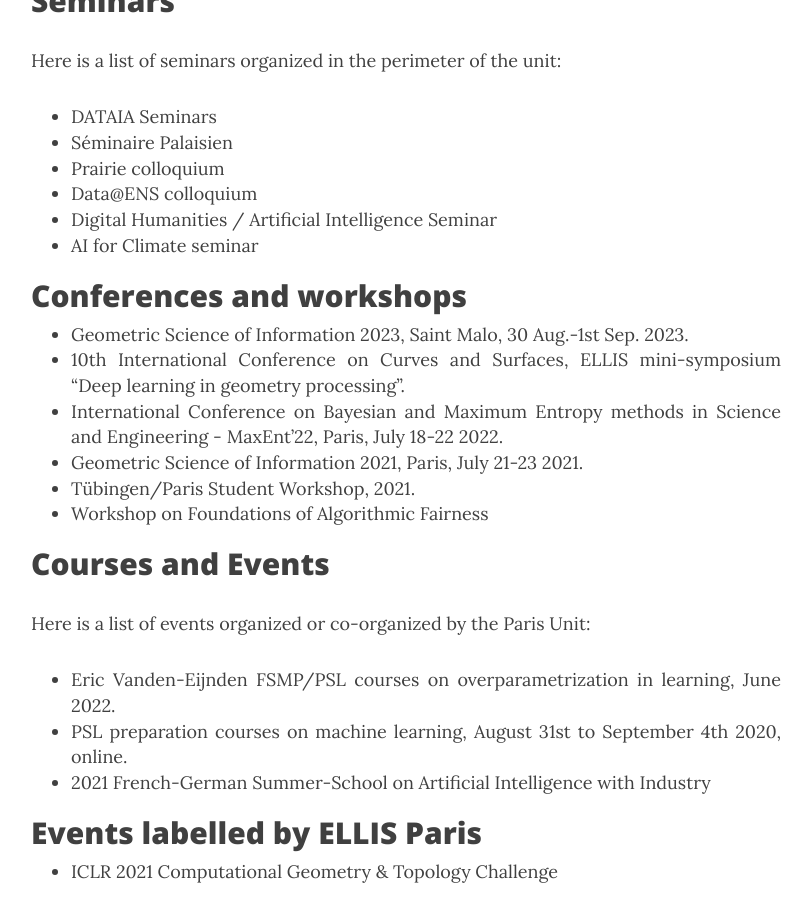
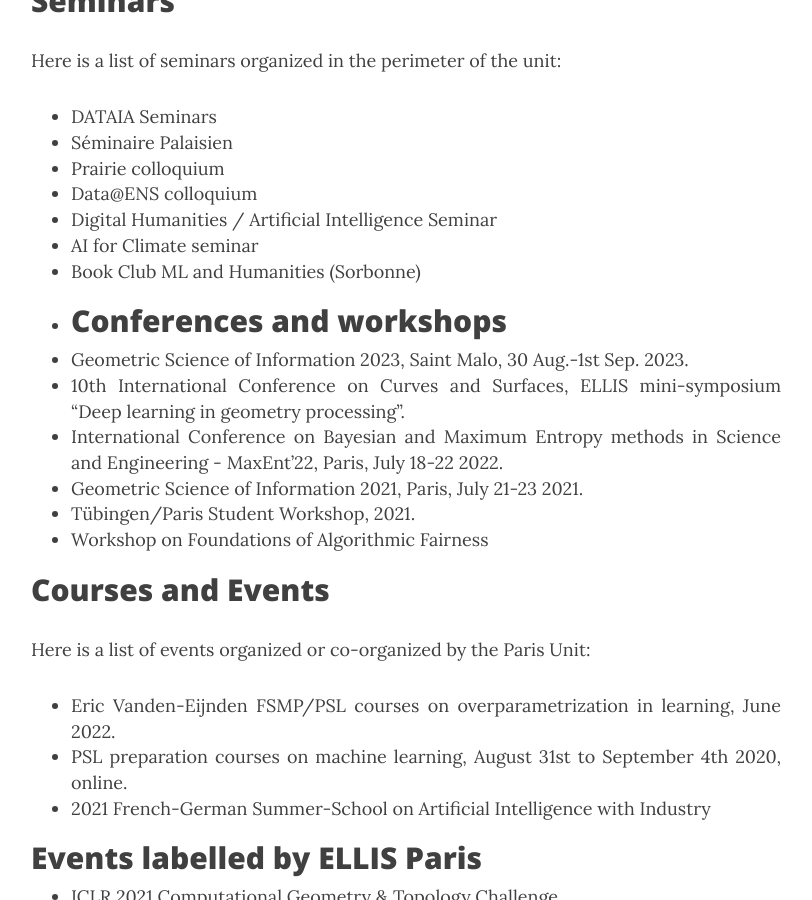
Before and after one commit to ellis-paris/ellis-paris.github.io, a Jekyll site: the page built from events.md, in a window 1280 px wide and 900 px high, scrolled down 402 px. Shown: the whole window, without its empty margins (234-1046 px from the left). Built offline with Jekyll 4.4.1, drawn with Linux system fonts in a browser that asks for light colours; nearby versions of some CDN libraries.

Commit message:
Update events.md

```diff
--- a/events.md
+++ b/events.md
@@ -15,7 +15,8 @@ Here is a list of seminars organized in the perimeter of the unit:
 - [Data@ENS colloquium](https://data-ens.github.io/seminar/)
 - [Digital Humanities / Artificial Intelligence Seminar](https://dhai-seminar.github.io/)
 - [AI for Climate seminar](https://ai4climate.lip6.fr/list-of-the-seminars/)
-
+- [Book Club ML and Humanities (Sorbonne)](https://scai.sorbonne-universite.fr/public/events/view/b608465149c6416cb584/1)
+-
 Conferences and workshops
 ---
 
```
